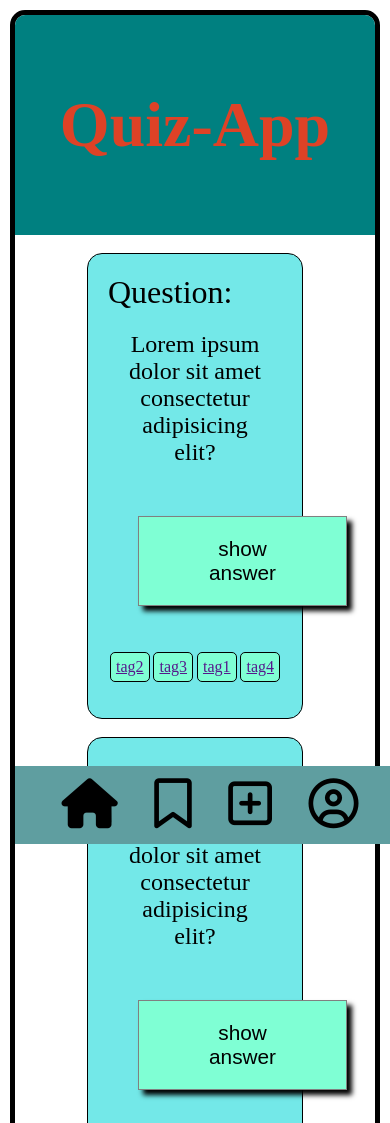
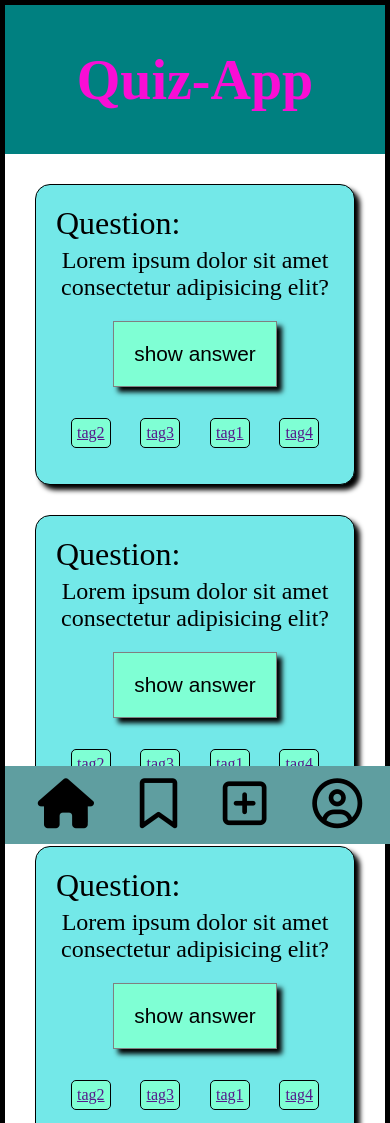
Before and after one commit to FlyingMoe91/quiz-app, a plain HTML site: page index.html in a window 390 px wide. Shown: the top 1123 px of the page. Drawn offline with Linux system fonts and the light colour scheme.

Commit message:
Changed size to mobile version.

```diff
--- a/styles/base.css
+++ b/styles/base.css
@@ -4,7 +4,7 @@
 
 body {
   box-sizing: border-box;
-  margin: 10px;
   border: 5px solid black;
-  border-radius: 15px;
+  margin: 0;
+  padding-bottom: 55px;
 }
--- a/styles/components/card.css
+++ b/styles/components/card.css
@@ -2,7 +2,9 @@
   border: 1px solid black;
   border-radius: 15px;
   background-color: rgb(115, 232, 232);
-  margin: 5% 20%;
+  box-shadow: 5px 5px 5px black;
+
+  margin: 30px;
   padding: 20px;
 }
 
@@ -13,7 +15,7 @@
 .card__question {
   font-size: 1.5rem;
   text-align: center;
-  margin: 20px;
+  margin: 5px;
 }
 
 .card__button--center {
@@ -21,10 +23,10 @@
 }
 
 .card__button {
-  padding: 20px 70px;
+  padding: 20px;
   border: 1px solid gray;
   background-color: aquamarine;
-  margin: 30px;
+  margin: 15px;
   font-size: 1.3rem;
   box-shadow: 5px 5px 5px black;
 }
--- a/styles/components/footer.css
+++ b/styles/components/footer.css
@@ -1,6 +1,6 @@
 .footer {
   display: flex;
-  justify-content: space-evenly;
+  justify-content: space-around;
   position: fixed;
   width: 100%;
   overflow: hidden;
--- a/styles/components/header.css
+++ b/styles/components/header.css
@@ -1,13 +1,10 @@
 .header {
-  box-sizing: border-box;
   text-align: center;
-  padding: 30px;
+  padding: 5px;
   background-color: teal;
-  border-top-left-radius: 10px;
-  border-top-right-radius: 10px;
 }
 
 .header__headline {
-  font-size: 4rem;
-  color: rgb(222, 66, 38);
+  font-size: 3.5rem;
+  color: rgb(249, 13, 213);
 }
```
